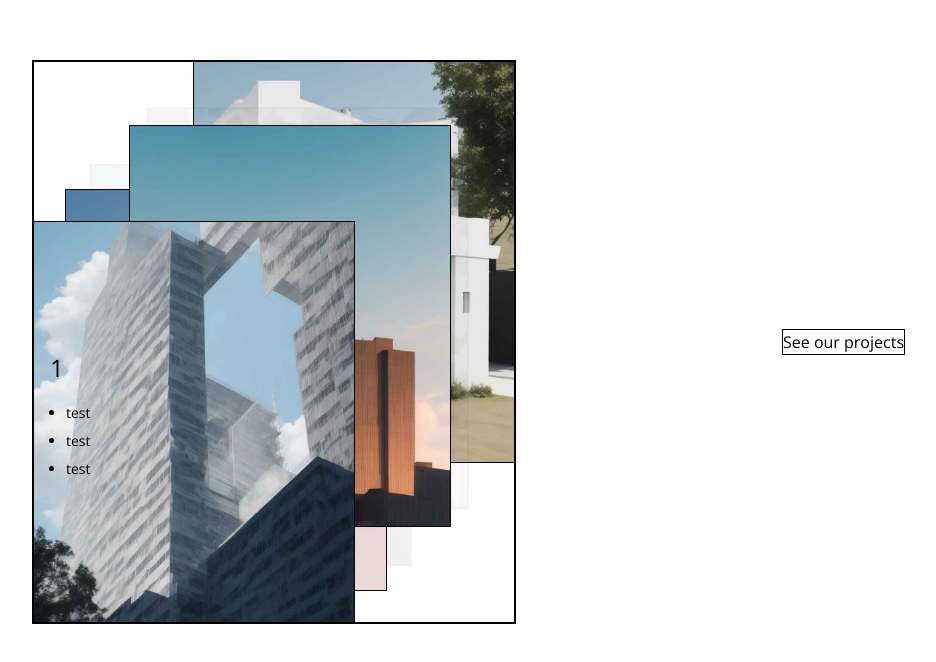
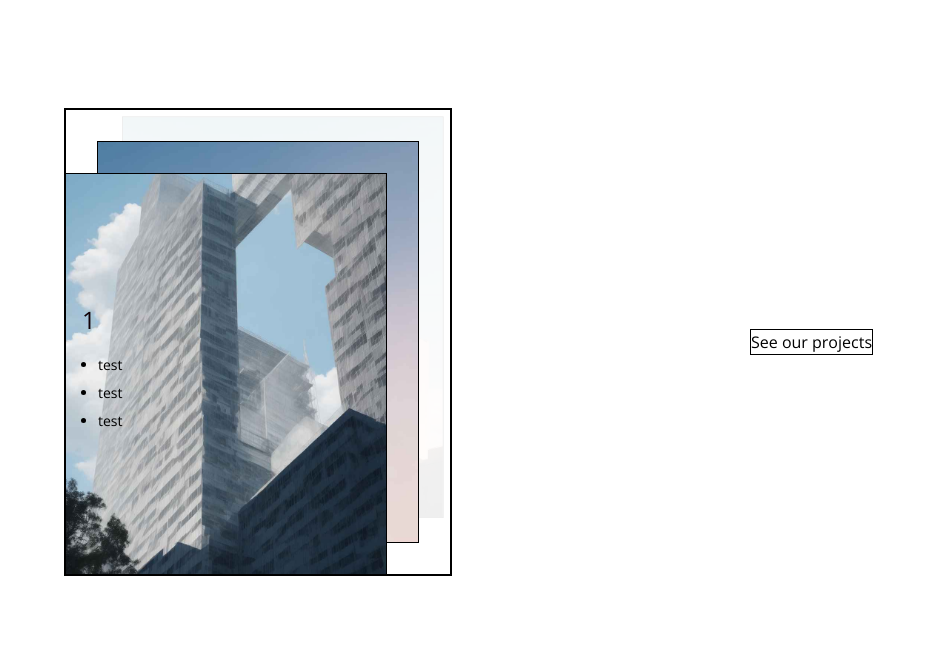
Before and after one commit to 08Aristodemus24/lmc-eng-front, a Next.js app in the folder client-side/: page / in a window 1280 px wide. Shown: the part 858-1520 px from the top of the page, without its empty margins (171-1107 px from the left). Built offline with nearby package versions, Linux system fonts and the light colour scheme.

Commit message:
recommitted

```diff
--- a/client-side/src/app/content.css
+++ b/client-side/src/app/content.css
@@ -329,7 +329,7 @@
   /* spacing */
   /* it is imperative the translation values match the values
   of the margin which is 4rem in order to keep track of space left */
-  margin: 10rem 10rem 0 0;
+  margin: 4rem 4rem 0 0;
   padding: 1rem;
 
   /* sizes */
@@ -408,10 +408,7 @@ first card is active and we want to move the other
 cards specifically card 2 to the left, and 2rem up */
 [data-active="1"] .card:not(:nth-of-type(1)),
 [data-active="2"] .card:not(:nth-of-type(2)),
-[data-active="3"] .card:not(:nth-of-type(3)),
-[data-active="4"] .card:not(:nth-of-type(4)),
-[data-active="5"] .card:not(:nth-of-type(5)),
-[data-active="6"] .card:not(:nth-of-type(6)){
+[data-active="3"] .card:not(:nth-of-type(3)){
   position: absolute;
   inset: 0;
 }
@@ -419,13 +416,10 @@ cards specifically card 2 to the left, and 2rem up */
 /* and any card that is active will receive the higher z-index in order to be seen */
 [data-active="1"] .card:nth-of-type(1),
 [data-active="2"] .card:nth-of-type(2),
-[data-active="3"] .card:nth-of-type(3),
-[data-active="4"] .card:nth-of-type(4),
-[data-active="5"] .card:nth-of-type(5),
-[data-active="6"] .card:nth-of-type(6){
+[data-active="3"] .card:nth-of-type(3){
   /* position of the active card in the z-index
   will always be higher */
-  z-index: 6;
+  z-index: 3;
 
   /* design */
   opacity: 100%;
@@ -435,38 +429,15 @@ cards specifically card 2 to the left, and 2rem up */
 card 2 at the back 2rem to the left and -2rem up */
 [data-active="1"] .card:nth-of-type(2){
   transform: translate(2rem, -2rem);
-  z-index: 5;
+  z-index: 2;
 
   /* design */
   opacity: 100%;
 }
 
 [data-current="1"] .card:nth-of-type(3){
+  /* position */
   transform: translate(4rem, -4rem);
-  z-index: 4;
-
-  /* design */
-  opacity: 100%;
-}
-
-[data-active="1"] .card:nth-of-type(4){
-  transform: translate(6rem, -6rem);
-  z-index: 3;
-
-  /* design */
-  opacity: 100%;
-}
-
-[data-current="1"] .card:nth-of-type(5){
-  transform: translate(8rem, -8rem);
-  z-index: 2;
-
-  /* design */
-  opacity: 100%;
-}
-
-[data-active="1"] .card:nth-of-type(6){
-  transform: translate(10rem, -10rem);
   z-index: 1;
 
   /* design */
@@ -476,6 +447,7 @@ card 2 at the back 2rem to the left and -2rem up */
 /* when card 2 is active or in front, translate
 card 3 at the back 2rem to the left and -2rem up */
 [data-active="2"] .card:nth-of-type(3){
+  /* position */
   transform: translate(2rem, -2rem);
   z-index: 2;
 
@@ -507,57 +479,5 @@ card 3 at the back 2rem to the left and -2rem up */
   opacity: 100%;
 }
 
-[data-active="1"] .card:nth-of-type(2){
-  transform: translate(2rem, -2rem);
-  z-index: 2;
 
-  /* design */
-  opacity: 100%;
-}
-
-/* when card 1 is active or in front translate
-card 3 at the back 4rem to the left and -4rem up */
-[data-current="1"] .card:nth-of-type(3){
-  transform: translate(4rem, -4rem);
-  z-index: 1;
-
-  /* design */
-  opacity: 100%;
-}
-
-[data-active="1"] .card:nth-of-type(2){
-  transform: translate(2rem, -2rem);
-  z-index: 2;
-
-  /* design */
-  opacity: 100%;
-}
-
-/* when card 1 is active or in front translate
-card 3 at the back 4rem to the left and -4rem up */
-[data-current="1"] .card:nth-of-type(3){
-  transform: translate(4rem, -4rem);
-  z-index: 1;
-
-  /* design */
-  opacity: 100%;
-}
-
-[data-active="1"] .card:nth-of-type(2){
-  transform: translate(2rem, -2rem);
-  z-index: 2;
-
-  /* design */
-  opacity: 100%;
-}
-
-/* when card 1 is active or in front translate
-card 3 at the back 4rem to the left and -4rem up */
-[data-current="1"] .card:nth-of-type(3){
-  transform: translate(4rem, -4rem);
-  z-index: 1;
-
-  /* design */
-  opacity: 100%;
-}
 /* FOOTER */
--- a/client-side/src/assets/stylesheets/stacked-cards.css
+++ b/client-side/src/assets/stylesheets/stacked-cards.css
@@ -29,7 +29,7 @@ body {
   /* spacing */
   /* top right bottom left */
   margin: 4rem 4rem 0 0;
-  padding: 0.5rem 2rem 1.5rem 1rem;
+  padding: 1rem;
 
   /* sizes */
   outline: 1px solid black;
--- a/client-side/src/components/CardStack.jsx
+++ b/client-side/src/components/CardStack.jsx
@@ -30,7 +30,7 @@ export default class CardStack extends Component{
 
  render(){
 
-  const card_arr = Array.from({length: 6}, (_, i) => i + 1).map((value, index) => {
+  const card_arr = Array.from({length: 3}, (_, i) => i + 1).map((value, index) => {
     return (
       <div className="card" key={index}>
         <div className="card-headers">
```
